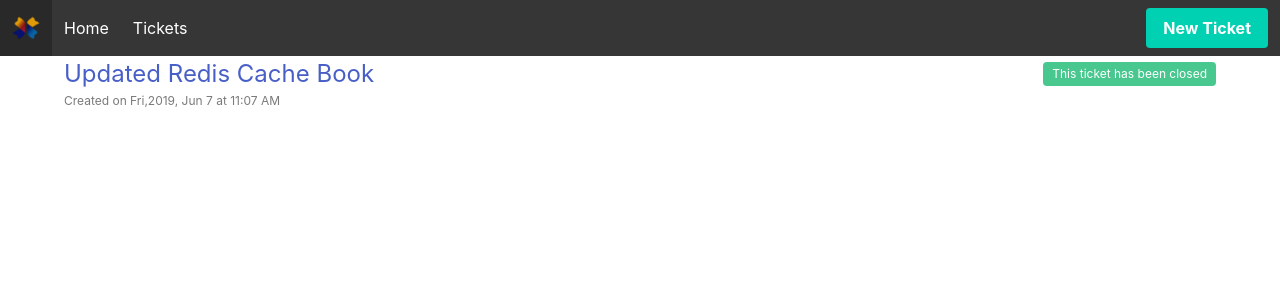
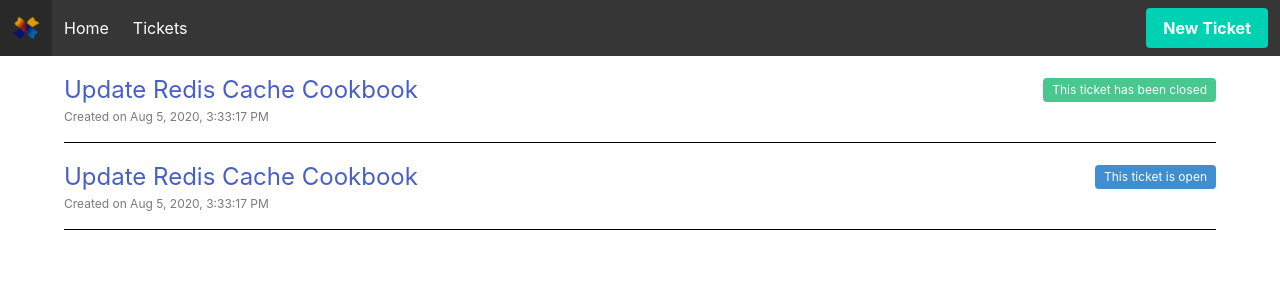
Before and after one commit to mpriyadarshini/Ticket-Manager, an Angular app: page /user/tickets in a window 1280 px wide. Shown: the top 300 px of the page. Built offline with nearby package versions, Linux system fonts and the light colour scheme.

Commit message:
Extract ticket to its own component

```diff
--- a/src/app/app.module.ts
+++ b/src/app/app.module.ts
@@ -8,6 +8,7 @@ import { TicketListComponent } from './ticket-list/ticket-list.component';
 import { TicketFormComponent } from './ticket-form/ticket-form.component';
 import { HeaderComponent } from './header/header.component';
 import { TicketDetailsComponent } from './ticket-details/ticket-details.component';
+import { TicketComponent } from './ticket/ticket.component';
 
 @NgModule({
   declarations: [
@@ -16,7 +17,8 @@ import { TicketDetailsComponent } from './ticket-details/ticket-details.componen
     TicketListComponent,
     TicketFormComponent,
     HeaderComponent,
-    TicketDetailsComponent
+    TicketDetailsComponent,
+    TicketComponent
   ],
   imports: [
     BrowserModule,
--- a/src/app/ticket-list/ticket-list.component.html
+++ b/src/app/ticket-list/ticket-list.component.html
@@ -1,14 +1,14 @@
 <app-header></app-header>
 
 <div class="container">
-  <!-- TODO: this ticket should be a new component-->
-  <div class="ticket">
-    <div class="ticket-title">
-      <a  class="is-size-4" routerLink="/user/tickets/details">Updated Redis Cache Book</a>
-      <span class="tag is-success ml-auto">
-        This ticket has been closed
-      </span>
-    </div>
-    <p class="meta has-text-grey is-size-7">Created on Fri,2019, Jun 7 at 11:07 AM</p>
-  </div>
+  <app-ticket
+    title="Update Redis Cache Cookbook"
+    created="2020-08-05T21:03:17+05:30"
+    state="closed"
+  ></app-ticket>
+  <app-ticket
+    title="Update Redis Cache Cookbook"
+    created="2020-08-05T21:03:17+05:30"
+    state="open"
+  ></app-ticket>
 </div>
--- /dev/null
+++ b/src/app/ticket/ticket.component.html
@@ -0,0 +1,12 @@
+<div class="ticket-title">
+  <a class="is-size-4" routerLink="/user/tickets/details">{{ title }}</a>
+  <span class="tag is-success ml-auto" *ngIf="state === 'closed'">
+    This ticket has been closed
+  </span>
+  <span class="tag is-info ml-auto" *ngIf="state === 'open'">
+    This ticket is open
+  </span>
+</div>
+<p class="meta has-text-grey is-size-7">
+  Created on {{ created | date: "medium" }}
+</p>
--- /dev/null
+++ b/src/app/ticket/ticket.component.scss
@@ -0,0 +1,9 @@
+.ticket-title {
+    display: flex;
+    align-items: center;
+}
+:host{
+    border-bottom: 1px solid black;
+    padding: 1rem 0;
+    display: block;
+}
--- /dev/null
+++ b/src/app/ticket/ticket.component.ts
@@ -0,0 +1,15 @@
+import { Component, OnInit, Input } from '@angular/core';
+
+@Component({
+  selector: 'app-ticket',
+  templateUrl: './ticket.component.html',
+  styleUrls: ['./ticket.component.scss'],
+})
+export class TicketComponent implements OnInit {
+  @Input() title: string;
+  @Input() state: string;
+  @Input() created: Date;
+  constructor() {}
+
+  ngOnInit(): void {}
+}
```
Also changed, not shown: 1 other file (tests, documents, lock files or other folders).
